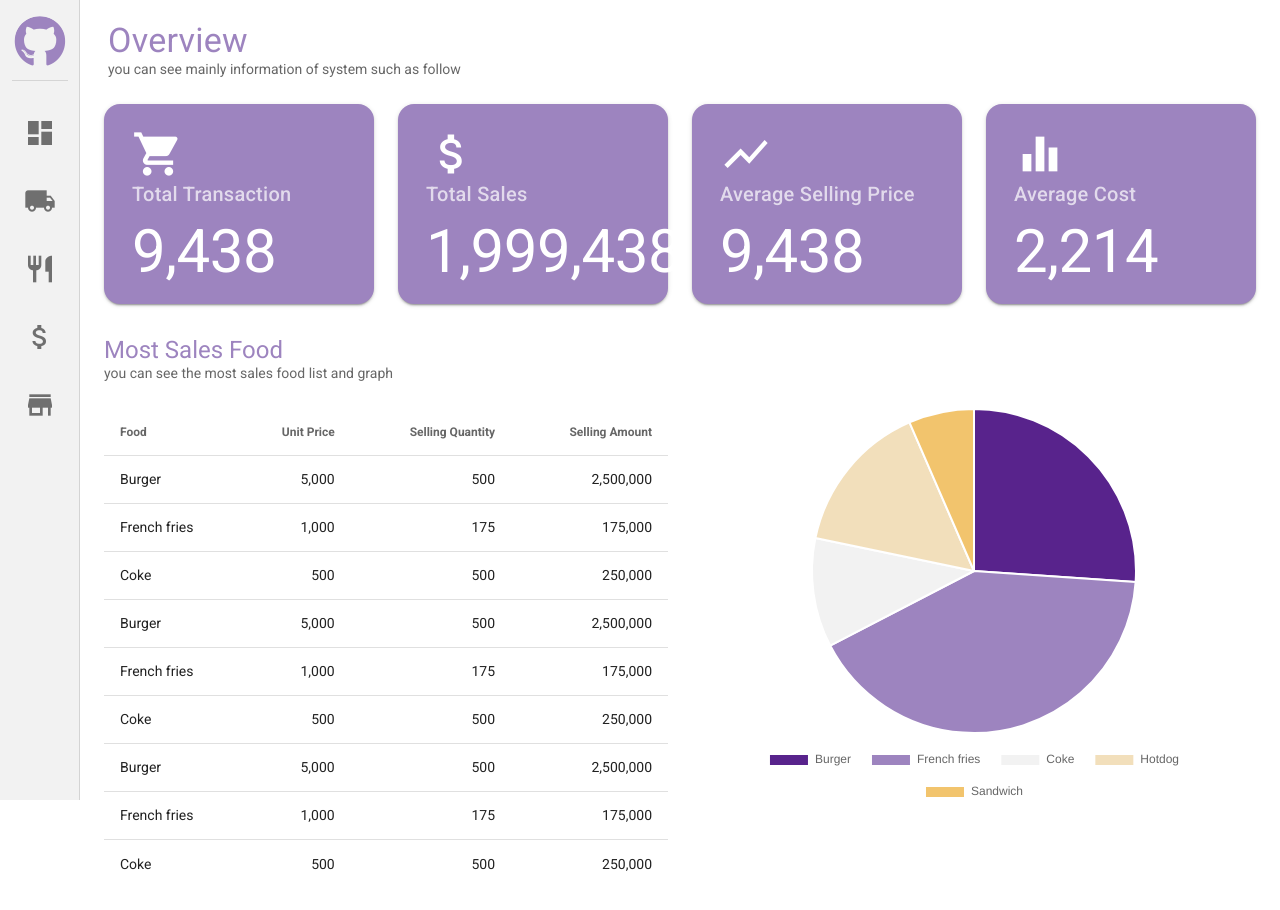
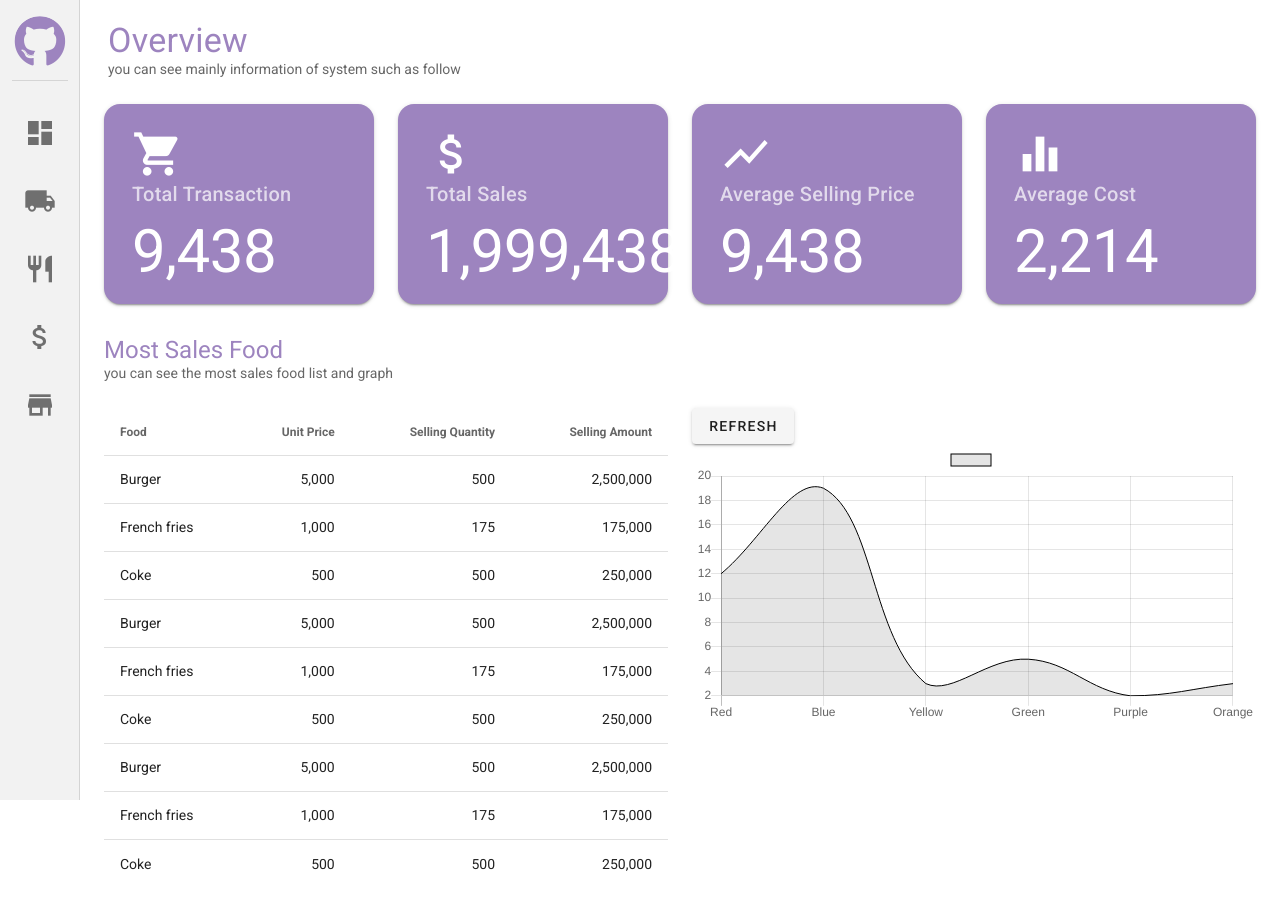
Before and after one commit to Ohmry/food-management-system, a Vue app: page /dashboard in a window 1280 px wide. Built offline with nearby package versions, Linux system fonts and the light colour scheme.

Commit message:
create BaseChart, LineChart using chartjs. - remove vue-chartjs module - renewal chart components

```diff
--- a/package.json
+++ b/package.json
@@ -12,7 +12,6 @@
     "core-js": "^3.6.5",
     "lodash": "^4.17.21",
     "vue": "^2.6.11",
-    "vue-chartjs": "^3.5.1",
     "vue-lodash": "^2.1.2",
     "vue-router": "^3.2.0",
     "vuetify": "^2.4.0",
--- /dev/null
+++ b/src/components/Chart/BaseChart.vue
@@ -0,0 +1,44 @@
+<template>
+  <div id="container" :style="{ height: this.height }">
+    <canvas id="chart-board"></canvas>
+  </div>
+</template>
+
+<script>
+import Chart from 'chart.js'
+
+export default {
+  props: ['labels', 'data', 'options', 'height'],
+  data: () => ({
+    type: undefined,
+    chart: undefined
+  }),
+  methods: {
+    update () {
+      this.chart.update()
+    }
+  },
+  mounted () {
+    console.log(this.height)
+    const context = document.getElementById('chart-board')
+    this.chart = new Chart(context, {
+      type: this.type,
+      data: {
+        labels: this.labels,
+        datasets: [
+          {
+            label: '',
+            data: this.data,
+            borderWidth: 1,
+            borderColor: '#000',
+            pointRadius: 0
+          }
+        ]
+      },
+      options: this.options
+    })
+  }
+}
+</script>
+
+<style></style>
--- /dev/null
+++ b/src/components/Chart/LineChart.vue
@@ -0,0 +1,13 @@
+<script>
+import BaseChart from './BaseChart'
+export default {
+  extends: BaseChart,
+  data: () => ({
+    type: 'line'
+  })
+}
+</script>
+
+<style>
+
+</style>
--- a/src/components/Chart/PieChart.js
+++ /dev/null
@@ -1,19 +0,0 @@
-import { Pie, mixins } from 'vue-chartjs'
-const { reactiveProp } = mixins
-
-export default {
-  extends: Pie,
-  mixins: [reactiveProp],
-  props: ['data', 'options'],
-  data: () => ({
-    colors: ['#58238C', '#9D84BF', '#F2F2F2', '#F2DFBB', '#F2C46D']
-  }),
-  mounted () {
-    let backgroundColors = []
-    for (let index in this.chartData.datasets[0].data) {
-      backgroundColors.push(this.colors[index % this.colors.length])
-    }
-    this.chartData.datasets[0].backgroundColor = backgroundColors
-    this.renderChart(this.chartData, this.options)
-  }
-}
--- /dev/null
+++ b/src/components/Chart/index.js
@@ -0,0 +1,7 @@
+import BaseChart from './BaseChart'
+import LineChart from './LineChart'
+
+export {
+  BaseChart,
+  LineChart
+}
--- a/src/views/DashBoard.vue
+++ b/src/views/DashBoard.vue
@@ -1,44 +1,83 @@
 <template>
   <v-app>
     <v-container fluid>
-      <ViewTitle title="Overview" description="you can see mainly information of system such as follow"/>
+      <ViewTitle
+        title="Overview"
+        description="you can see mainly information of system such as follow"
+      />
       <v-item-group>
         <v-container fluid>
           <v-row justify="start">
             <v-col cols="12" md="3">
-              <OverviewItem title="Total Transaction" icon="shopping_cart" value="9,438" />
+              <OverviewItem
+                title="Total Transaction"
+                icon="shopping_cart"
+                value="9,438"
+              />
             </v-col>
             <v-col cols="12" md="3">
-              <OverviewItem title="Total Sales" icon="attach_money" value="1,999,438" />
+              <OverviewItem
+                title="Total Sales"
+                icon="attach_money"
+                value="1,999,438"
+              />
             </v-col>
             <v-col cols="12" md="3">
-              <OverviewItem title="Average Selling Price" icon="show_chart" value="9,438" />
+              <OverviewItem
+                title="Average Selling Price"
+                icon="show_chart"
+                value="9,438"
+              />
             </v-col>
             <v-col cols="12" md="3">
-              <OverviewItem title="Average Cost" icon="equalizer" value="2,214" />
+              <OverviewItem
+                title="Average Cost"
+                icon="equalizer"
+                value="2,214"
+              />
             </v-col>
           </v-row>
         </v-container>
       </v-item-group>
       <v-container fluid>
-        <ViewSubTitle title="Most Sales Food" description="you can see the most sales food list and graph"/>
+        <ViewSubTitle
+          title="Most Sales Food"
+          description="you can see the most sales food list and graph"
+        />
         <v-row>
           <v-col cols="12" md="6" sm="1">
-            <v-data-table :headers="table.headers" :items="table.datasets" :hide-default-footer="true"
-              :items-per-page="9">
-              <template v-slot:item.amount="{item}">
-                {{ item.amount.toString().replace(/(\d)(?=(?:\d{3})+(?!\d))/g, '$1,') }}
+            <v-data-table
+              :headers="table.headers"
+              :items="table.datasets"
+              :hide-default-footer="true"
+              :items-per-page="9"
+            >
+              <template v-slot:item.amount="{ item }">
+                {{
+                  item.amount
+                    .toString()
+                    .replace(/(\d)(?=(?:\d{3})+(?!\d))/g, '$1,')
+                }}
               </template>
-              <template v-slot:item.quantity="{item}">
-                {{ item.quantity.toString().replace(/(\d)(?=(?:\d{3})+(?!\d))/g, '$1,') }}
+              <template v-slot:item.quantity="{ item }">
+                {{
+                  item.quantity
+                    .toString()
+                    .replace(/(\d)(?=(?:\d{3})+(?!\d))/g, '$1,')
+                }}
               </template>
-              <template v-slot:item.unitPrice="{item}">
-                {{ item.unitPrice.toString().replace(/(\d)(?=(?:\d{3})+(?!\d))/g, '$1,') }}
+              <template v-slot:item.unitPrice="{ item }">
+                {{
+                  item.unitPrice
+                    .toString()
+                    .replace(/(\d)(?=(?:\d{3})+(?!\d))/g, '$1,')
+                }}
               </template>
             </v-data-table>
           </v-col>
           <v-col cols="12" md="6" sm="1">
-            <PieChart :chart-data="chart.data" :options="chart.options"></PieChart>
+            <v-btn @click="refreshData">Refresh</v-btn>
+            <LineChart ref="chart" :labels="this.chart.labels" :data="this.chart.data" :options="this.chart.options" />
           </v-col>
         </v-row>
       </v-container>
@@ -48,12 +87,12 @@
 
 <script>
 import OverviewItem from '../components/Dashboard/OverviewItem.vue'
-import PieChart from '../components/Chart/PieChart.js'
+import { LineChart } from '../components/Chart'
 
 export default {
   components: {
     OverviewItem,
-    PieChart
+    LineChart
   },
   data: () => ({
     /** Summary */
@@ -69,48 +108,81 @@ export default {
         { text: 'Selling Amount', value: 'amount', align: 'end' }
       ],
       datasets: [
-        { name: 'Burger', quantity: '500', unitPrice: '5000', amount: '2500000' },
-        { name: 'French fries', quantity: '175', unitPrice: '1000', amount: '175000' },
+        {
+          name: 'Burger',
+          quantity: '500',
+          unitPrice: '5000',
+          amount: '2500000'
+        },
+        {
+          name: 'French fries',
+          quantity: '175',
+          unitPrice: '1000',
+          amount: '175000'
+        },
         { name: 'Coke', quantity: '500', unitPrice: '500', amount: '250000' },
-        { name: 'Burger', quantity: '500', unitPrice: '5000', amount: '2500000' },
-        { name: 'French fries', quantity: '175', unitPrice: '1000', amount: '175000' },
+        {
+          name: 'Burger',
+          quantity: '500',
+          unitPrice: '5000',
+          amount: '2500000'
+        },
+        {
+          name: 'French fries',
+          quantity: '175',
+          unitPrice: '1000',
+          amount: '175000'
+        },
         { name: 'Coke', quantity: '500', unitPrice: '500', amount: '250000' },
-        { name: 'Burger', quantity: '500', unitPrice: '5000', amount: '2500000' },
-        { name: 'French fries', quantity: '175', unitPrice: '1000', amount: '175000' },
+        {
+          name: 'Burger',
+          quantity: '500',
+          unitPrice: '5000',
+          amount: '2500000'
+        },
+        {
+          name: 'French fries',
+          quantity: '175',
+          unitPrice: '1000',
+          amount: '175000'
+        },
         { name: 'Coke', quantity: '500', unitPrice: '500', amount: '250000' },
-        { name: 'Burger', quantity: '500', unitPrice: '5000', amount: '2500000' },
-        { name: 'French fries', quantity: '175', unitPrice: '1000', amount: '175000' },
-        { name: 'Coke', quantity: '500', unitPrice: '500', amount: '250000' },
+        {
+          name: 'Burger',
+          quantity: '500',
+          unitPrice: '5000',
+          amount: '2500000'
+        },
+        {
+          name: 'French fries',
+          quantity: '175',
+          unitPrice: '1000',
+          amount: '175000'
+        },
+        { name: 'Coke', quantity: '500', unitPrice: '500', amount: '250000' }
       ]
     },
     /** Chart */
     chart: {
-      data: {
-        labels: ['Burger', 'French fries', 'Coke', 'Hotdog', 'Sandwich'],
-        datasets: [{
-          data: [12, 19, 5, 7, 3],
-          hoverOffset: 4
-        }],
-      },
+      labels: ['Red', 'Blue', 'Yellow', 'Green', 'Purple', 'Orange'],
+      data: [12, 19, 3, 5, 2, 3],
       options: {
-        responsive: true,
-        maintainAspectRatio: false,
-        title: {
-          display: false,
-          text: ''
-        },
-        legend: {
-          position: 'bottom',
-          labels: {
-            padding: 20
+        scales: {
+          y: {
+            beginAtZero: true
           }
         }
       }
     }
-  })
+  }),
+  methods: {
+    refreshData () {
+      this.chart.data.push(Math.floor(Math.random() * 10 + 1))
+      this.chart.data.shift()
+      this.$refs.chart.update()
+    }
+  }
 }
 </script>
 
-<style>
-
-</style>
+<style></style>
--- a/src/views/Sales.vue
+++ b/src/views/Sales.vue
@@ -1,16 +1,81 @@
 <template>
   <v-app>
     <v-container fluid>
-      <ViewTitle title="Sales" description="you can see the statistics of sales"/>
+      <ViewTitle
+        title="Sales"
+        description="you can see the statistics of sales"
+      />
+      <v-row>
+        <v-col cols="12" md="12">
+          <v-btn @click="refresh">Refresh</v-btn>
+          <v-card class="mx-5 my-5" flat>
+            <LineChart
+              ref="chart"
+              :labels="this.chart.labels"
+              :data="this.chart.data"
+              :options="this.chart.options"
+              height="200px"
+            />
+          </v-card>
+        </v-col>
+      </v-row>
     </v-container>
   </v-app>
 </template>
 
 <script>
+import { LineChart } from '../components/Chart'
 export default {
+  components: {
+    LineChart
+  },
+  data: () => ({
+    timer: undefined,
+    chart: {
+      labels: [],
+      data: [],
+      options: {
+        maintainAspectRatio: false,
+        scales: {
+          yAxes: [
+            {
+              ticks: {
+                min: 0,
+                stepSize: 10,
+                max: 100
+              }
+            }
+          ]
+        }
+      }
+    }
+  }),
+  methods: {
+    refresh () {
+      if (this.chart.data.length == 60) {
+        this.chart.data.shift()
+      }
+      this.chart.data.push(Math.floor(Math.random() * 80))
+      this.$refs.chart.update()
+    }
+  },
+  beforeMount () {
+    for (let i = 0; i < 60; i++) {
+      this.chart.labels.push(i + 1)
+      // this.chart.data.push(Math.floor(Math.random() * 80))
+    }
+  },
+  mounted () {
+    this.timer = setInterval(() => {
+      this.refresh()
+    }, 100)
+  },
+  beforeDestroy () {
+    setTimeout(() => {
+      clearTimeout(this.timer)
+    }, 0)
+  }
 }
 </script>
 
-<style>
-
-</style>
+<style></style>
```
Also changed, not shown: 1 other file (tests, documents, lock files or other folders).
